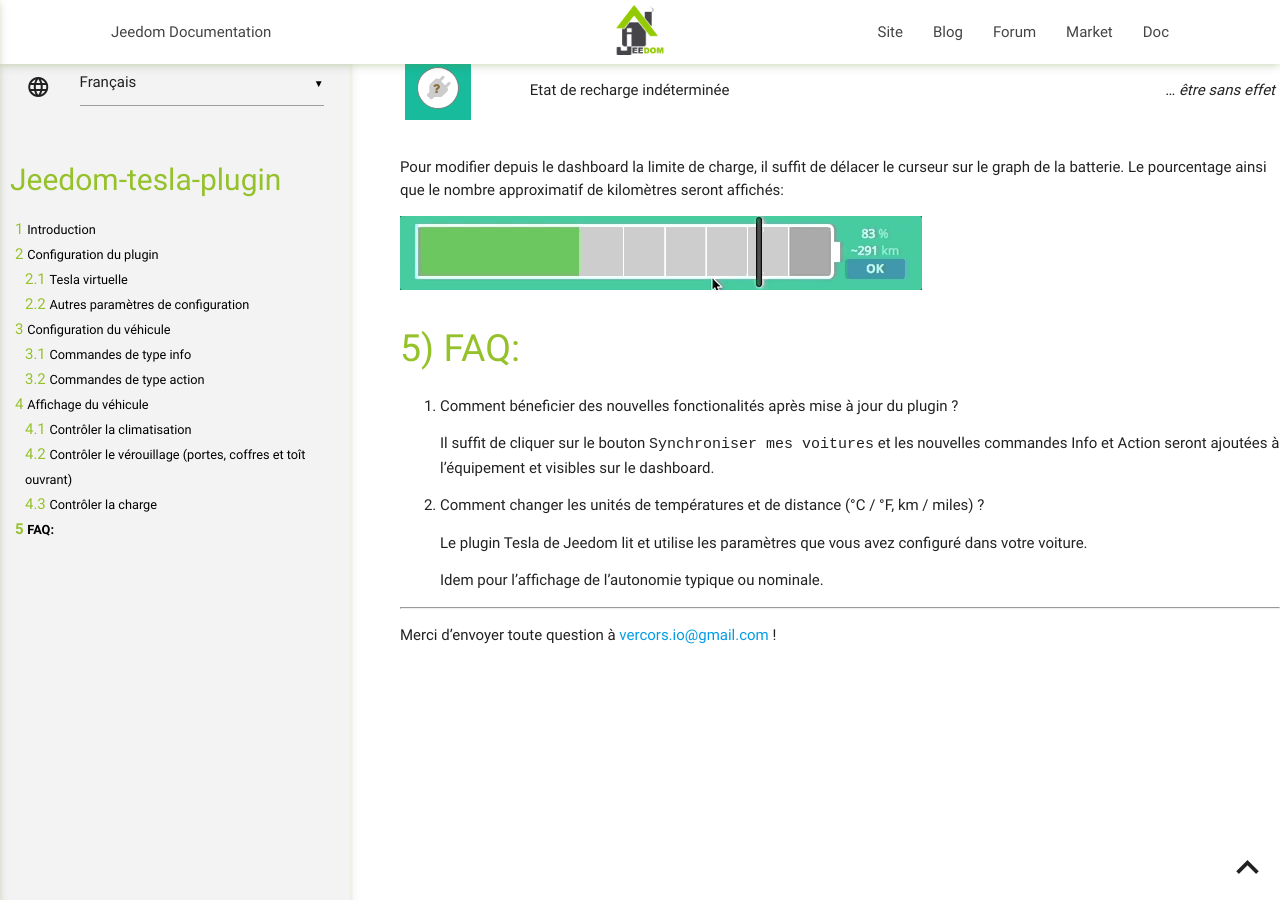
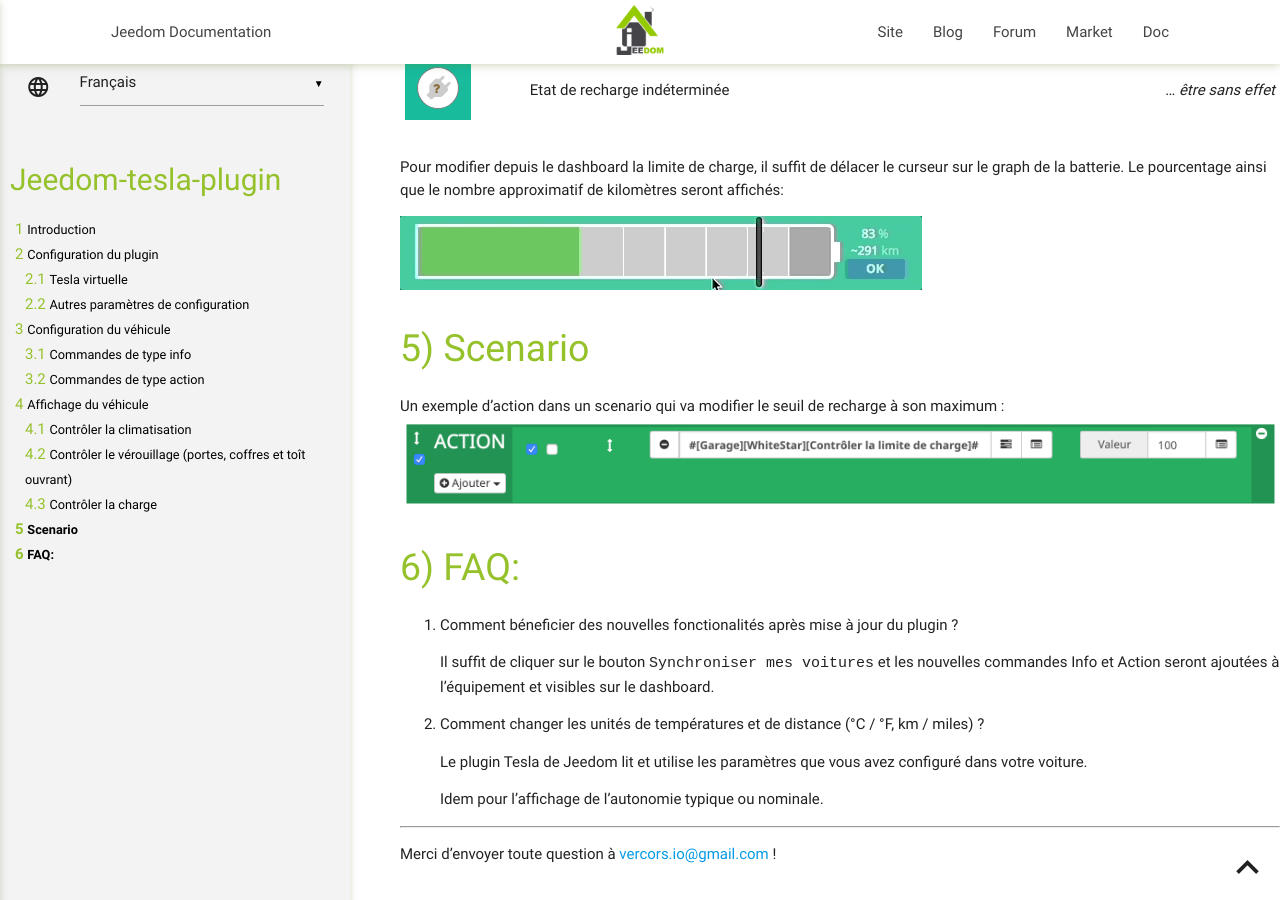
Before and after one commit to vercorsio/jeedom-tesla-plugin, a Jekyll site: the page built from fr_FR/index.md, in a window 1280 px wide and 900 px high, scrolled down 9087 px. Built offline with Jekyll 4.4.1, drawn with Linux system fonts in a browser that asks for light colours; our own code applies the rules of GitHub Pages for plain Markdown files.

Commit message:
Document the setChargeLimit using a scenario

```diff
--- a/fr_FR/index.md
+++ b/fr_FR/index.md
@@ -182,6 +182,13 @@
 
 ![setLimit](../images/setChargingLimit.gif)
 
+Scenario
+==
+
+Un exemple d'action dans un scenario qui va modifier le seuil de recharge à son maximum :
+![setLimit](../images/scenario_setChargeLimit_100.png)
+
+
 FAQ:
 ==
 
```
Also changed, not shown: en_US/index.md (+6 -0 lines), images/scenario_setChargeLimit_100.png (added).
